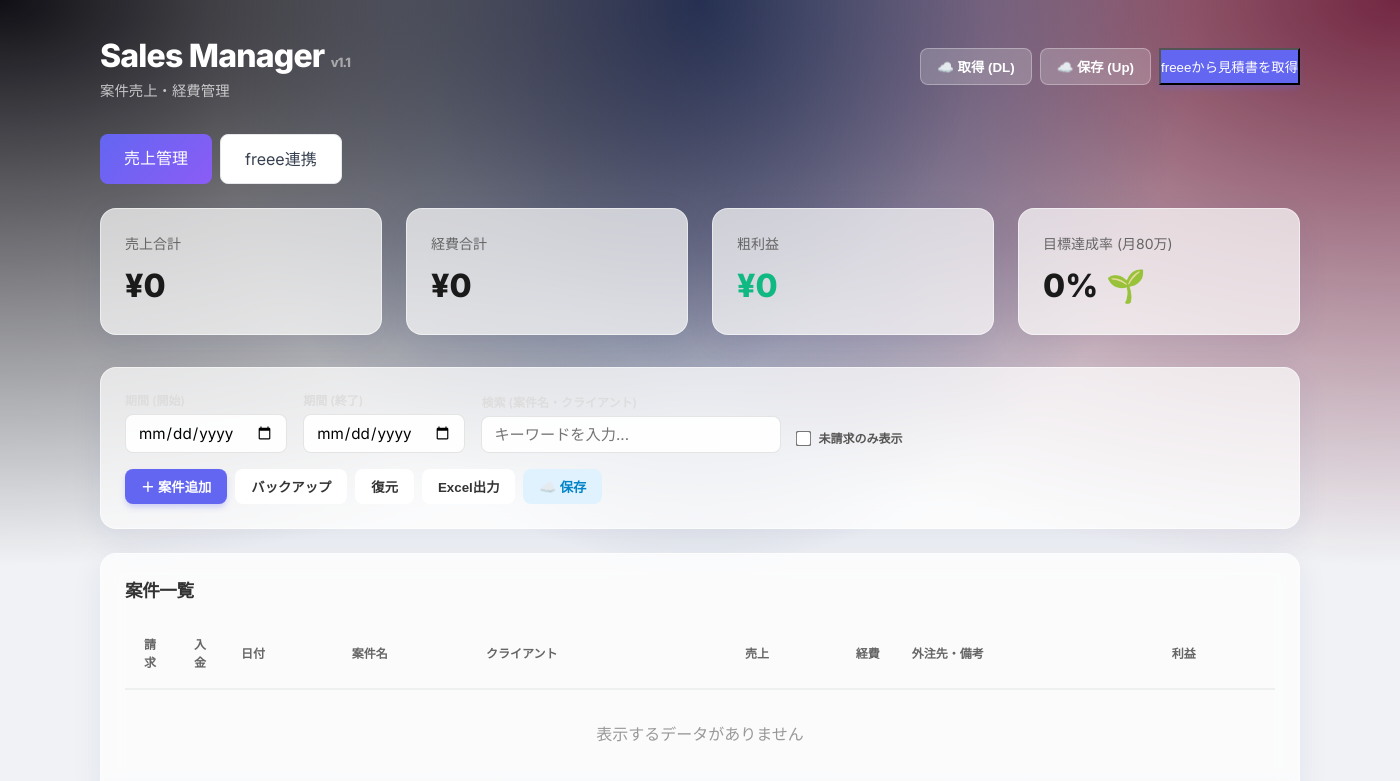
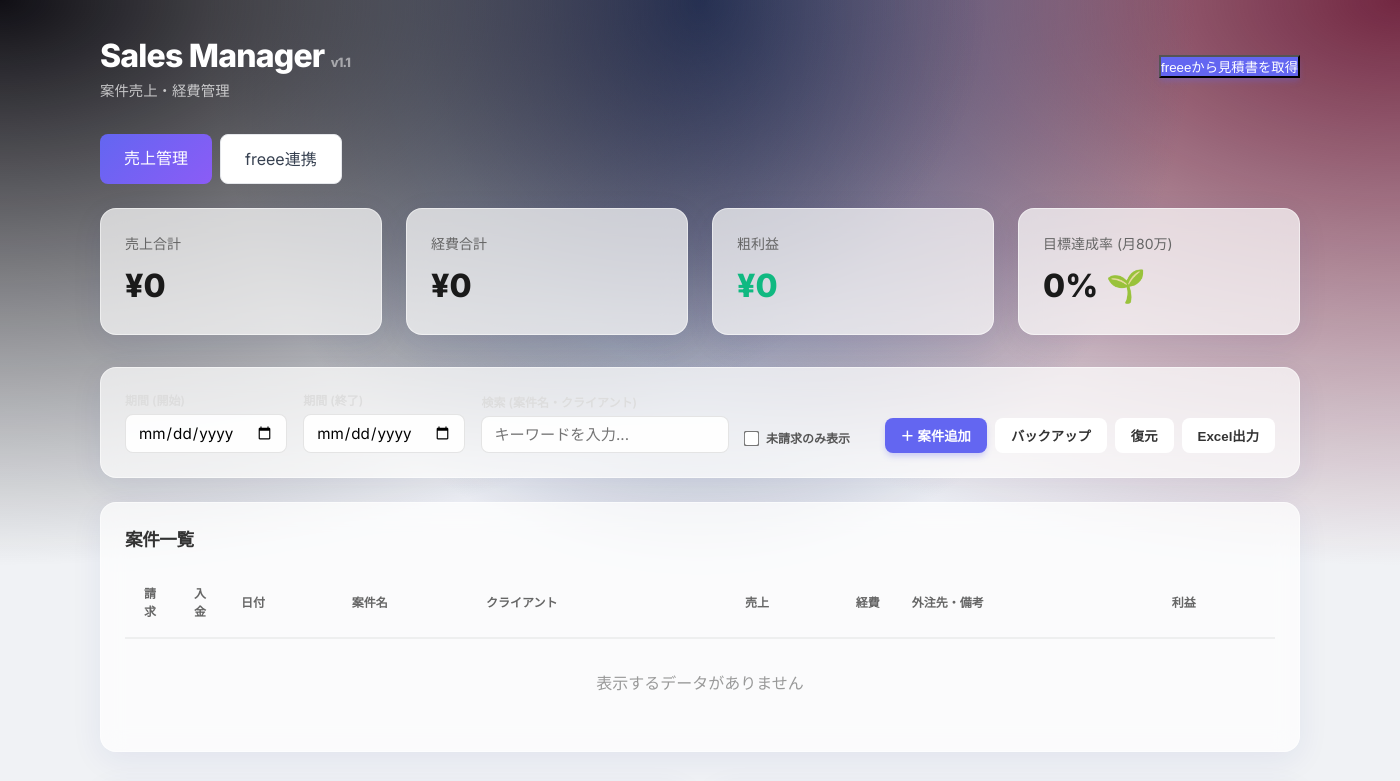
Before and after one commit to lagwn/sales-manager, an Electron app: page index.html in a window 1400 px wide. Shown: the top 781 px of the page. Drawn offline with nearby package versions, Linux system fonts and the light colour scheme; no server answers.

Commit message:
Remove manual sync buttons in favor of auto-sync

```diff
--- a/index.html
+++ b/index.html
@@ -30,16 +30,7 @@
                 <p style="color: rgba(255,255,255,0.7); font-size: 0.9rem;">案件売上・経費管理</p>
             </div>
             <div style="display: flex; gap: 0.5rem;">
-                <button id="btnCloudLoadHeader" class="btn" onclick="Storage.syncFromCloud()"
-                    style="background: rgba(255,255,255,0.2); color: white; border: 1px solid rgba(255,255,255,0.3);"
-                    title="クラウドから最新データを取得">
-                    ☁️ 取得 (DL)
-                </button>
-                <button id="btnCloudSyncHeader" class="btn" onclick="Storage.migrateToCloud()"
-                    style="background: rgba(255,255,255,0.2); color: white; border: 1px solid rgba(255,255,255,0.3);"
-                    title="データをクラウドに保存">
-                    ☁️ 保存 (Up)
-                </button>
+                <!-- Auto-sync enabled, buttons removed -->
                 <button id="fetchQuotationsBtn" class="btn-primary">
                     <i class="fas fa-sync"></i> freeeから見積書を取得
                 </button>
@@ -115,10 +106,7 @@
                 <button id="btnExport" class="btn" style="background: white; color: #333;">
                     <span>Excel出力</span>
                 </button>
-                <button id="btnCloudSync" class="btn" onclick="Storage.migrateToCloud()"
-                    style="background: #e0f2fe; color: #0284c7;" title="データをクラウドに保存">
-                    <span>☁️ 保存</span>
-                </button>
+                <!-- Auto-sync enabled -->
             </div>
         </div>
 
```
